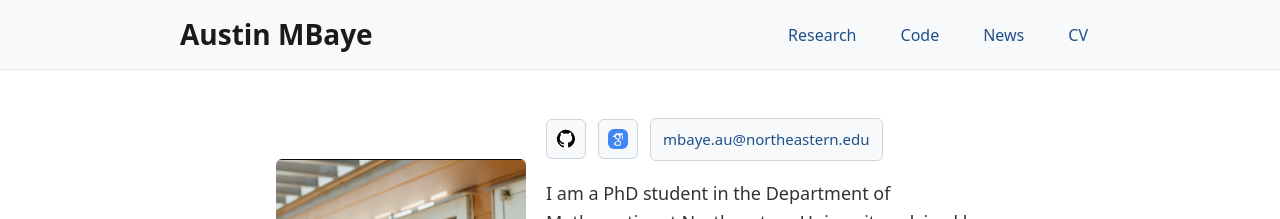
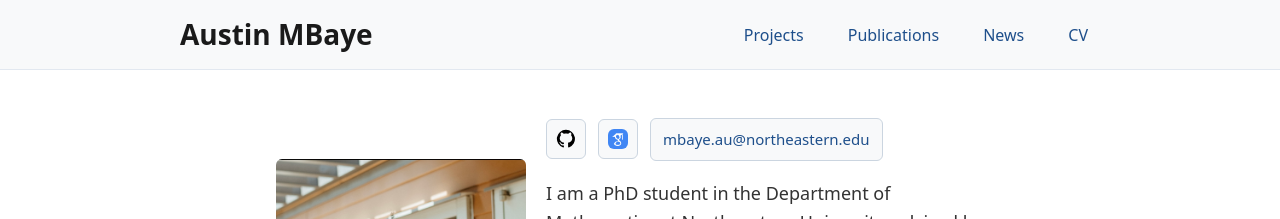
Before and after one commit to ambaye15/ambaye15.github.io, a Jekyll site: the page built from index.html, in a window 1280 px wide. Shown: the top 219 px of the page. Built offline with Jekyll 4.4.1, drawn with Linux system fonts in a browser that asks for light colours.

Commit message:
Update navigation links in default layout

```diff
--- a/_layouts/default.html
+++ b/_layouts/default.html
@@ -23,8 +23,8 @@
       </div>
       <nav class="site-nav">
         <ul>
-          <li><a href="{{ '/research/' | relative_url }}"{% if page.url contains '/research' %} class="active"{% endif %}>Research</a></li>
-          <li><a href="{{ '/code/' | relative_url }}"{% if page.url contains '/code' %} class="active"{% endif %}>Code</a></li>
+          <li><a href="{{ '/projects/' | relative_url }}"{% if page.url == '/projects/' %}class="active" aria-current="page"{% endif %}>Projects</a></li>
+          <li><a href="https://scholar.google.com/citations?user=Gx2FUBwAAAAJ&amp;hl=en">Publications</a></li>
           <li><a href="{{ '/news-archive/' | relative_url }}"{% if page.url contains '/news' %} class="active"{% endif %}>News</a></li>
           <li><a href="{{ '/assets/images/Austin_MBaye.pdf' | relative_url }}">CV</a></li>
         </ul>
```
